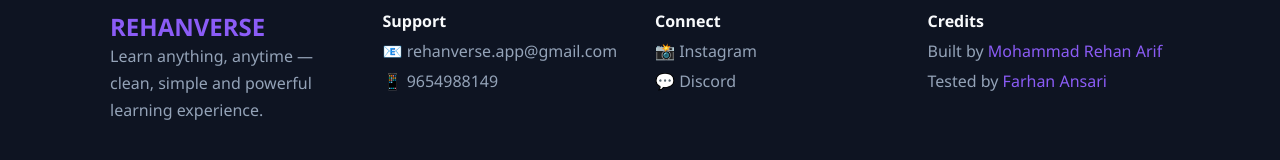
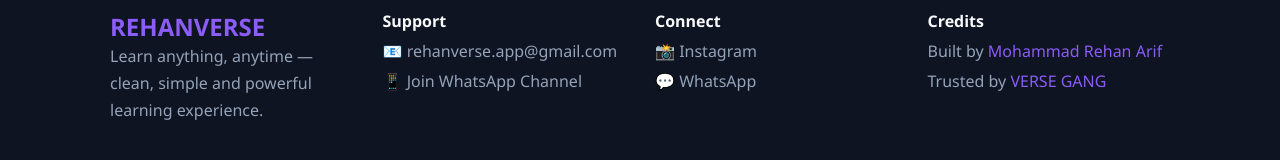
Before and after one commit to fr-rehanarif/rehanverse-frontend, a React (Create React App) app: page / in a window 1280 px wide. Shown: the part 1959-2119 px from the top of the page. Built offline with nearby package versions, Linux system fonts and the light colour scheme.

Commit message:
New Footer

```diff
--- a/src/components/Footer.js
+++ b/src/components/Footer.js
@@ -42,7 +42,7 @@ function Footer() {
             </p>
 
             <p style={{ color: theme.muted, margin: '8px 0' }}>
-              📱 9654988149
+              📱 Join WhatsApp Channel
             </p>
           </div>
 
@@ -60,12 +60,12 @@ function Footer() {
             </a>
 
             <a
-              href="https://discord.gg/YOUR_SERVER"
+              href="https://chat.whatsapp.com/HNuaMVaLxx062jr8QfdcJi"
               target="_blank"
               rel="noreferrer"
               style={styles.link(theme)}
             >
-              💬 Discord
+              💬 WhatsApp
             </a>
           </div>
 
@@ -78,7 +78,7 @@ function Footer() {
             </p>
 
             <p style={{ color: theme.muted, margin: '8px 0' }}>
-              Tested by <span style={{ color: theme.primary }}>Farhan Ansari</span>
+              Trusted by <span style={{ color: theme.primary }}>VERSE GANG</span>
             </p>
           </div>
         </div>
```
